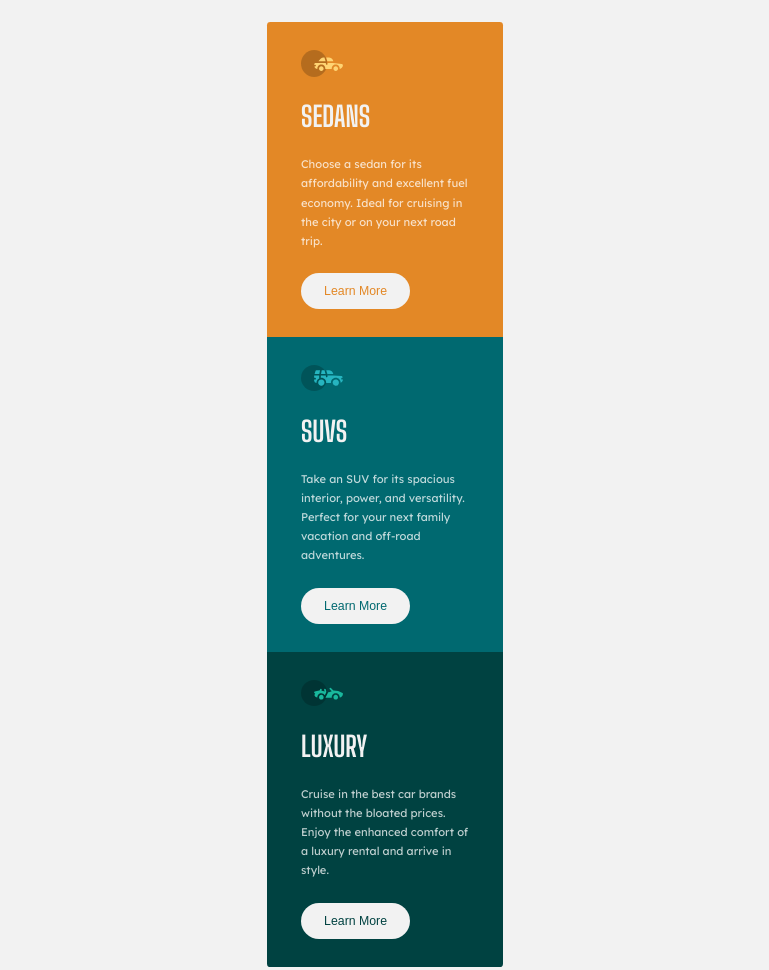
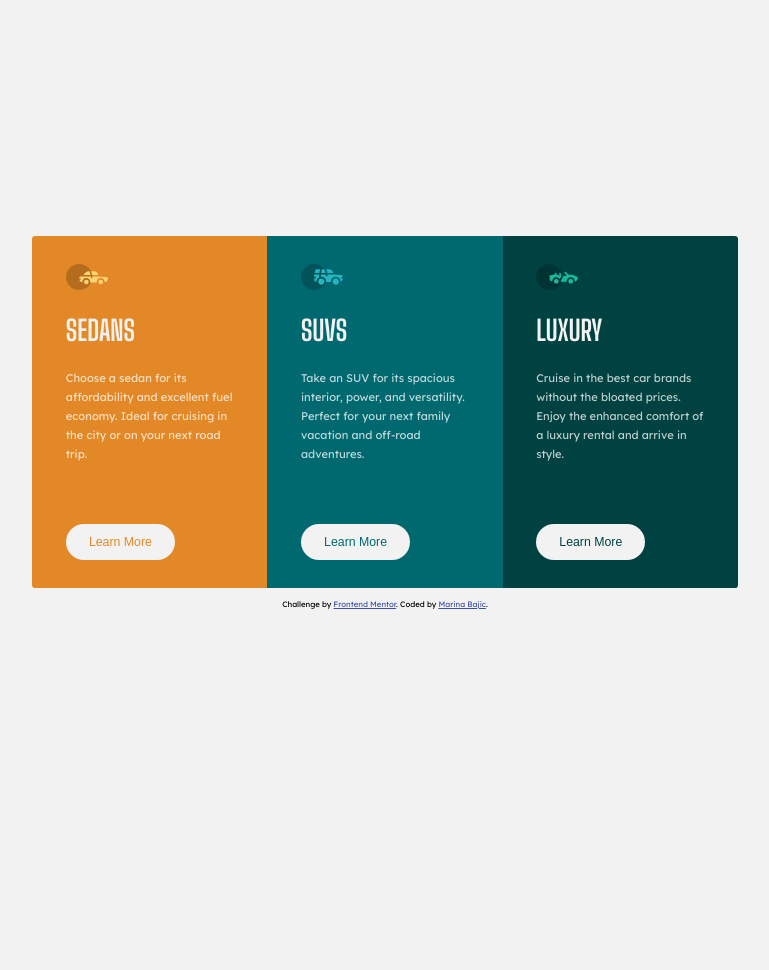
Before and after one commit to MarinaBajic/FM-Car-card-component, a plain HTML site: page index.html in a window 1280 px wide. Shown: the top 970 px of the page, without its empty margins (255-1024 px from the left). After the commit the page ends 845 px from the top, so only its background shows below. Drawn offline with Linux system fonts and the light colour scheme.

Commit message:
desktop design

```diff
--- a/css/style.scss
+++ b/css/style.scss
@@ -32,7 +32,6 @@ $border-radius: .3em;
 main {
     display: flex;
     flex-direction: column;
-
 
     .card {
         padding: 2.5em 3em;
@@ -102,3 +101,25 @@ footer {
         color: hsl(228, 45%, 44%);
     }
 }
+
+@media only screen and (min-width: 750px) {
+    body {
+        justify-content: center;
+    }
+
+    main {
+        flex-direction: row;
+
+        .sedans {
+            border-radius: $border-radius 0 0 $border-radius;
+        }
+
+        .luxury {
+            border-radius: 0 $border-radius $border-radius 0;
+        }
+
+        button {
+            margin-top: 3em;
+        }
+    }
+}
```
Also changed, not shown: css/style.css, 1 other file.
